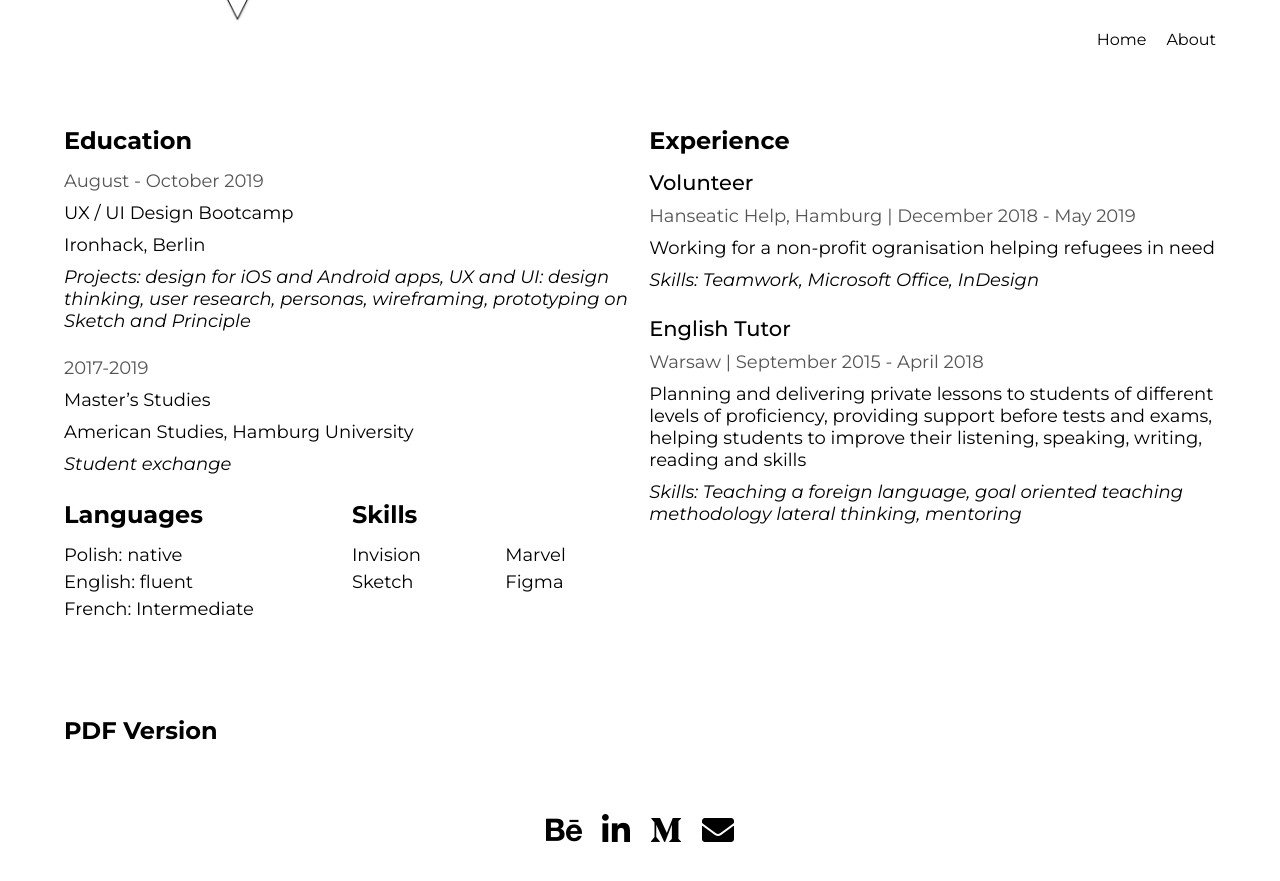
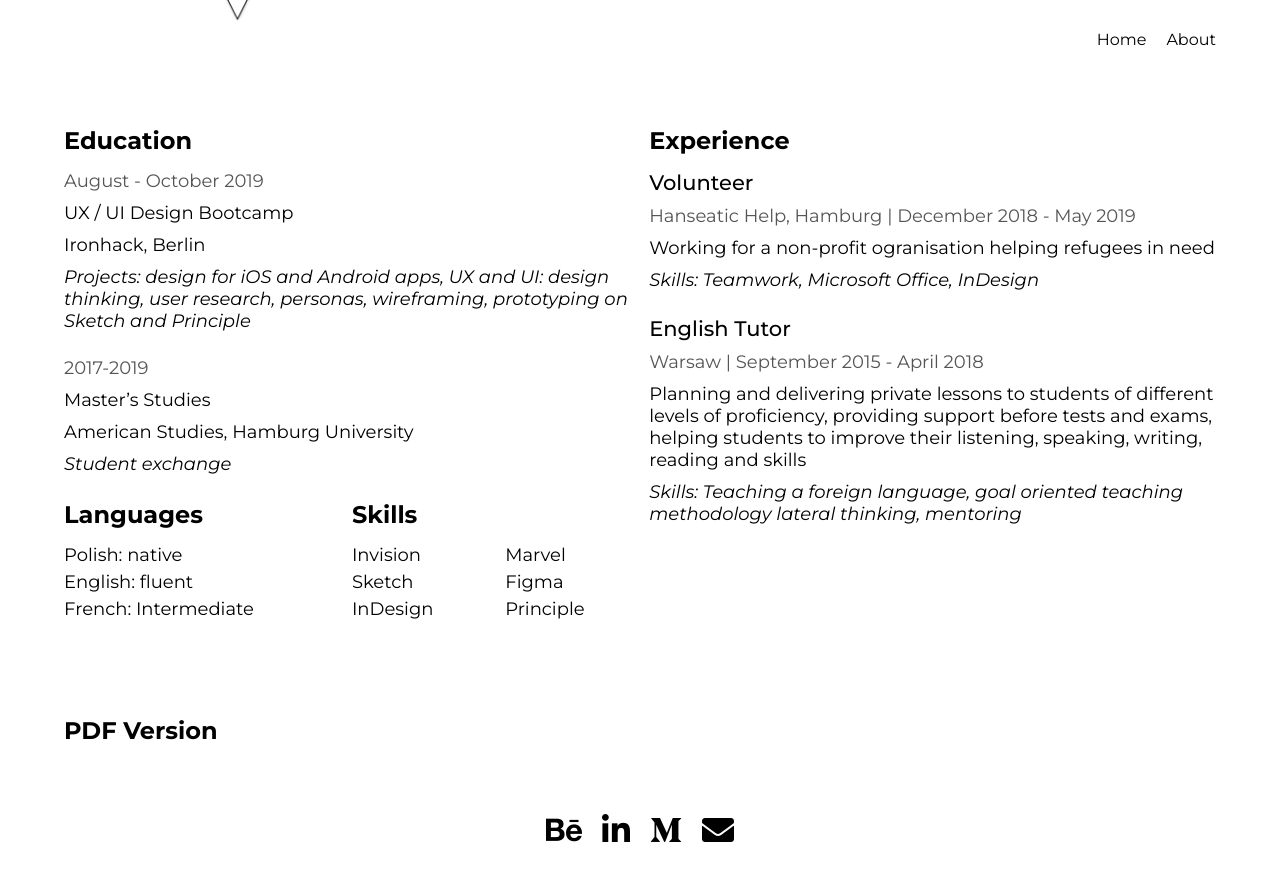
Before and after one commit to julia-popko/julia-popko.github.io, a Jekyll site: the page built from about.md, in a window 1280 px wide and 900 px high, scrolled down 469 px. Shown: the top 881 px of the window. Built offline with Jekyll 4.4.1, drawn with Linux system fonts in a browser that asks for light colours.

Commit message:
Update Pages “about”

```diff
--- a/about.md
+++ b/about.md
@@ -51,6 +51,8 @@ skills:
   - name: Marvel
   - name: Sketch
   - name: Figma
+  - name: InDesign
+  - name: Principle
 cv_link: /static/uploads/cv_popko_julia.pdf
 desc: Meta desc
 ---
```
